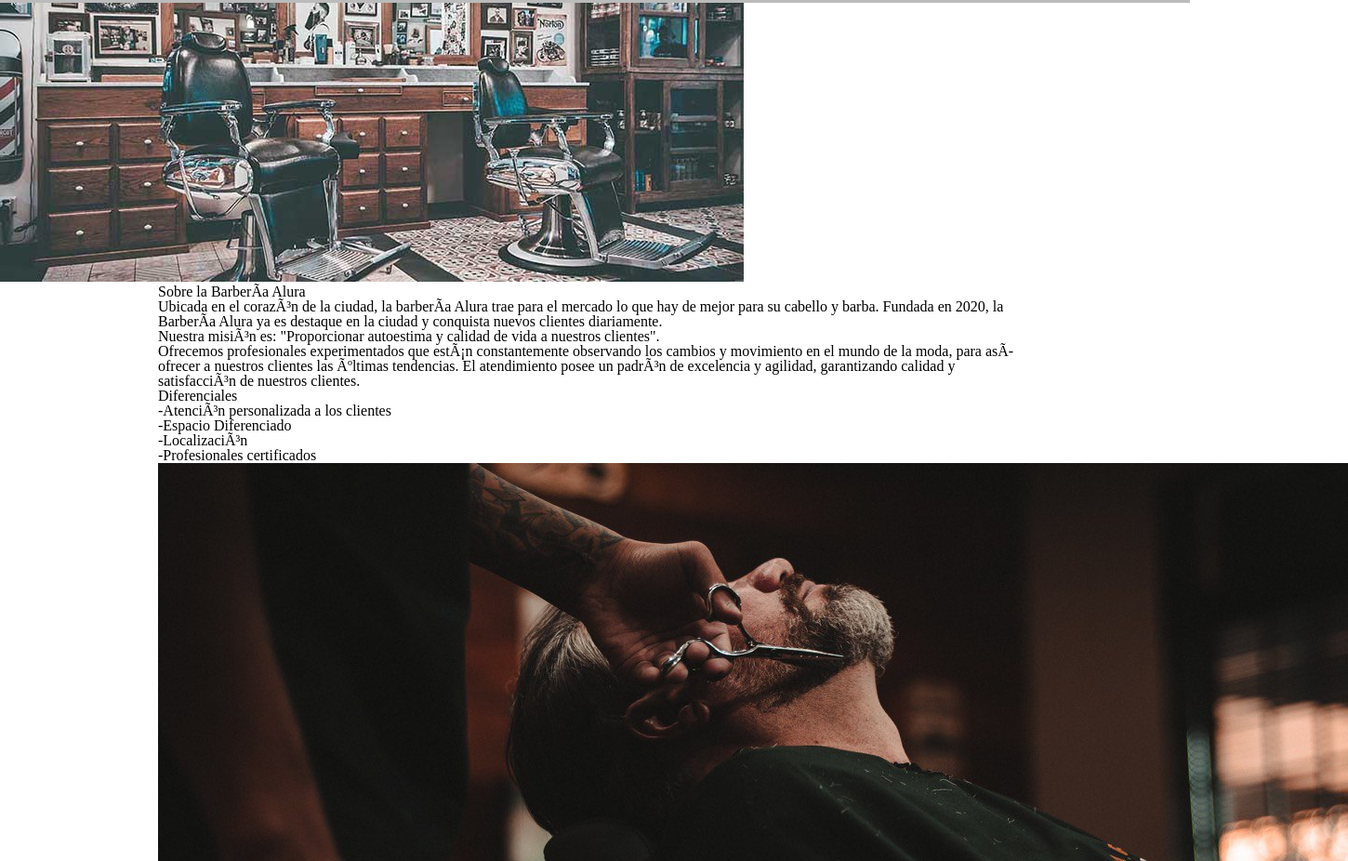
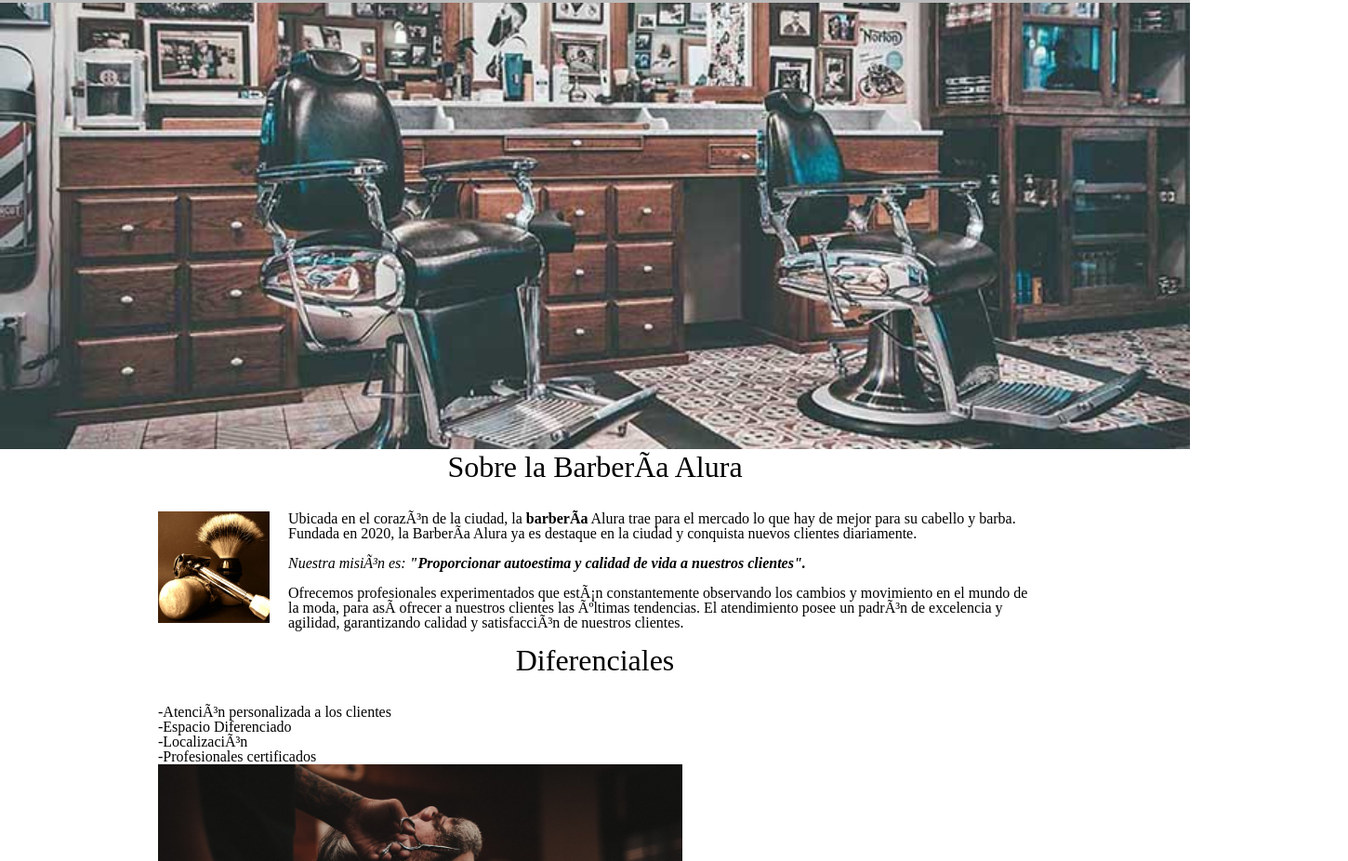
Before and after one commit to KevinGraff94/p-ginaBarber-a, a plain HTML site: page index.html in a window 1280 px wide. Shown: the part 290-1216 px from the top of the page at 93% size, 1450 px wide, since content can reach past the window. Drawn offline with Linux system fonts and the light colour scheme.

Commit message:
Agregando y alineando la imagen de utensilios

```diff
--- a/index.html
+++ b/index.html
@@ -26,11 +26,11 @@
             </div>
 
         </header>
-        <img id="banner" src="banner.jpg">
+        <img class="banner" src="banner.jpg">
         <main>
             <section class="principal">
-                <h2 class="titulo-centralizado">Sobre la Barbería Alura</h2>
-
+                <h2 class="titulo-principal">Sobre la Barbería Alura</h2>
+                <img class="utensilios" src="utensilios.jpg" alt="utensilios">
                 <p>Ubicada en el corazón de la ciudad, la <strong>barbería</strong> Alura trae para el mercado lo que hay de mejor para su cabello y barba. Fundada en 2020, la Barbería Alura ya es destaque en la ciudad y conquista nuevos clientes diariamente.</p>
 
                 <p id="mision"><em>Nuestra misión es: <strong>"Proporcionar autoestima y calidad de vida a nuestros clientes".</strong></em></p>
@@ -39,7 +39,7 @@
             </section>
 
             <section class="diferenciales">
-                <h3 class="titulo-centralizado">Diferenciales</h3>
+                <h3 class="titulo-principal">Diferenciales</h3>
                 <ul>
                     <li class="items">-Atención personalizada a los clientes</li>
                     <li class="items">-Espacio Diferenciado</li>
--- a/style.css
+++ b/style.css
@@ -159,5 +159,33 @@ td, th{
 /*CSS para nuestra página home*/
 
 .banner{
+    width: 100%;
+}
 
+.titulo-principal{
+    text-align: center;
+    font-size: 2em;
+    margin: 0 0 1em;
+    clear: left;
 }
+
+.principal p{
+    margin: 0 0 1em;
+}
+
+.principal strong{
+    font-weight: bold;
+}
+
+.principal em{
+    font-style: italic;
+}
+
+.utensilios{
+    width: 120px;
+    float: left;
+    margin: 0 20px 20px 0;
+}
+.imagenDiferenciales{
+    width: 60%;
+}
```
Also changed, not shown: utensilios.jpg (added).
